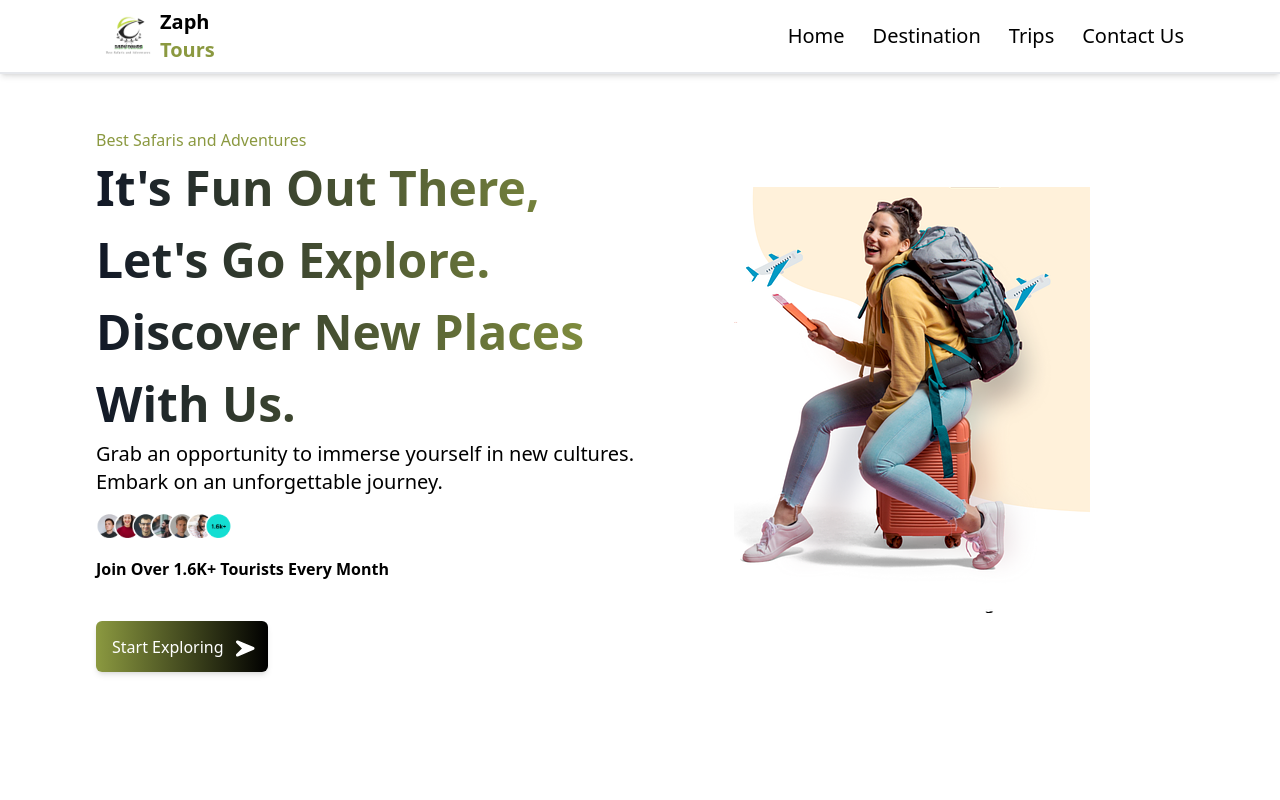
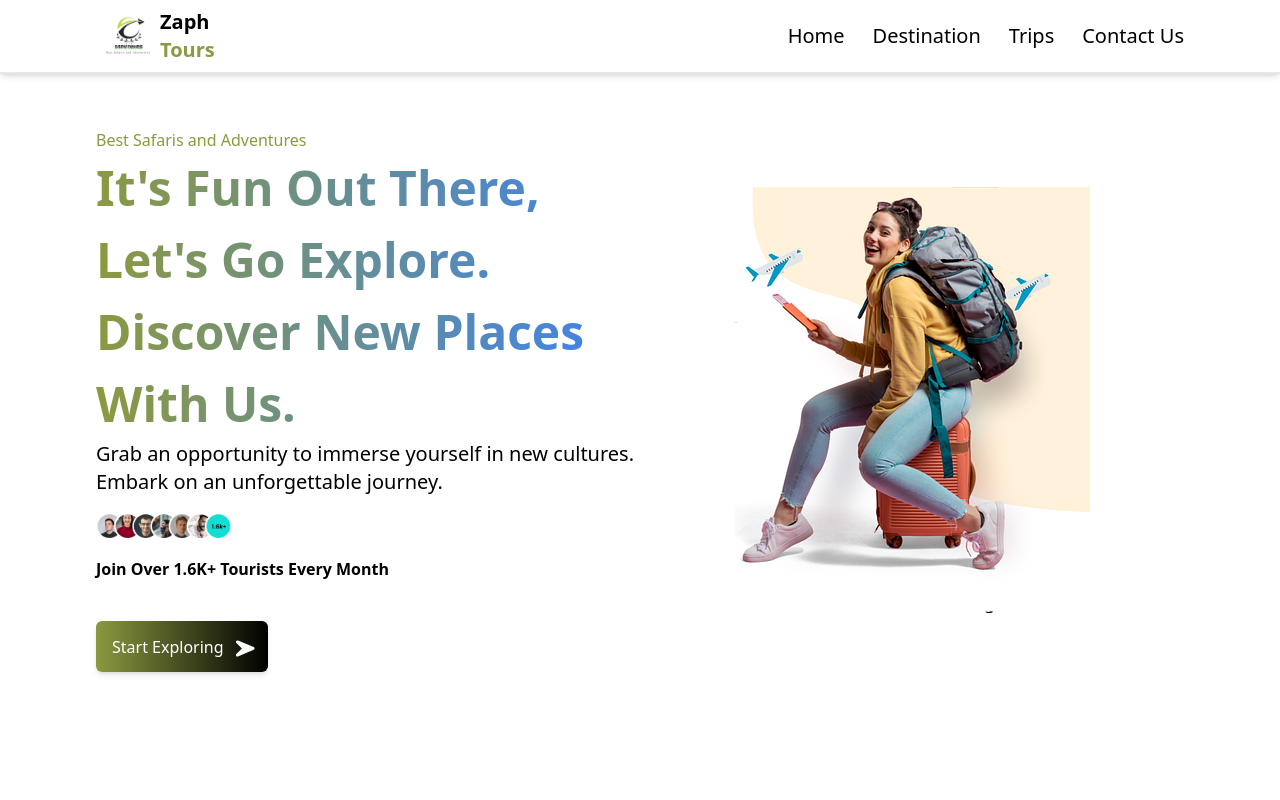
Before and after one commit to JAS-D98/Zaph-Tours-and-Travels-Website-T2-Give-Monthly-Project, a React (Vite) app: page / in a window 1280 px wide. Shown: the top 800 px of the page. Built offline with nearby package versions, Linux system fonts and the light colour scheme.

Commit message:
change color of hero textpage

```diff
--- a/src/pages/landingpage/LandingPage.jsx
+++ b/src/pages/landingpage/LandingPage.jsx
@@ -13,7 +13,7 @@ export default function LandingPage() {
         <div>
           <p className='text-green'>Best Safaris and Adventures</p>
           {/* <h1 className=' text-[2em] lg:text-[3em] font-bold capitalize'>It's fun out there, <span className='text-green'>let's go explore</span>. Discover New Places<span className='text-green'> With us</span>.</h1> */}
-          <h1 className=' text-[2em] lg:text-[3em] font-bold capitalize bg-gradient-to-r from-gray-900 to-green bg-clip-text text-transparent'>It's fun out there, <span>let's go explore</span>. Discover New Places<span> With us</span>.</h1>
+          <h1 className=' text-[2em] lg:text-[3em] font-bold capitalize bg-gradient-to-r from-green to-blue-500 bg-clip-text text-transparent'>It's fun out there, <span>let's go explore</span>. Discover New Places<span> With us</span>.</h1>
           <p className=' text-md lg:text-xl'>Grab an opportunity to immerse yourself in new cultures. Embark on an unforgettable journey.</p>
         </div>
         <img src={people} alt="image of tourists" className='w-[25%]'/>
```
